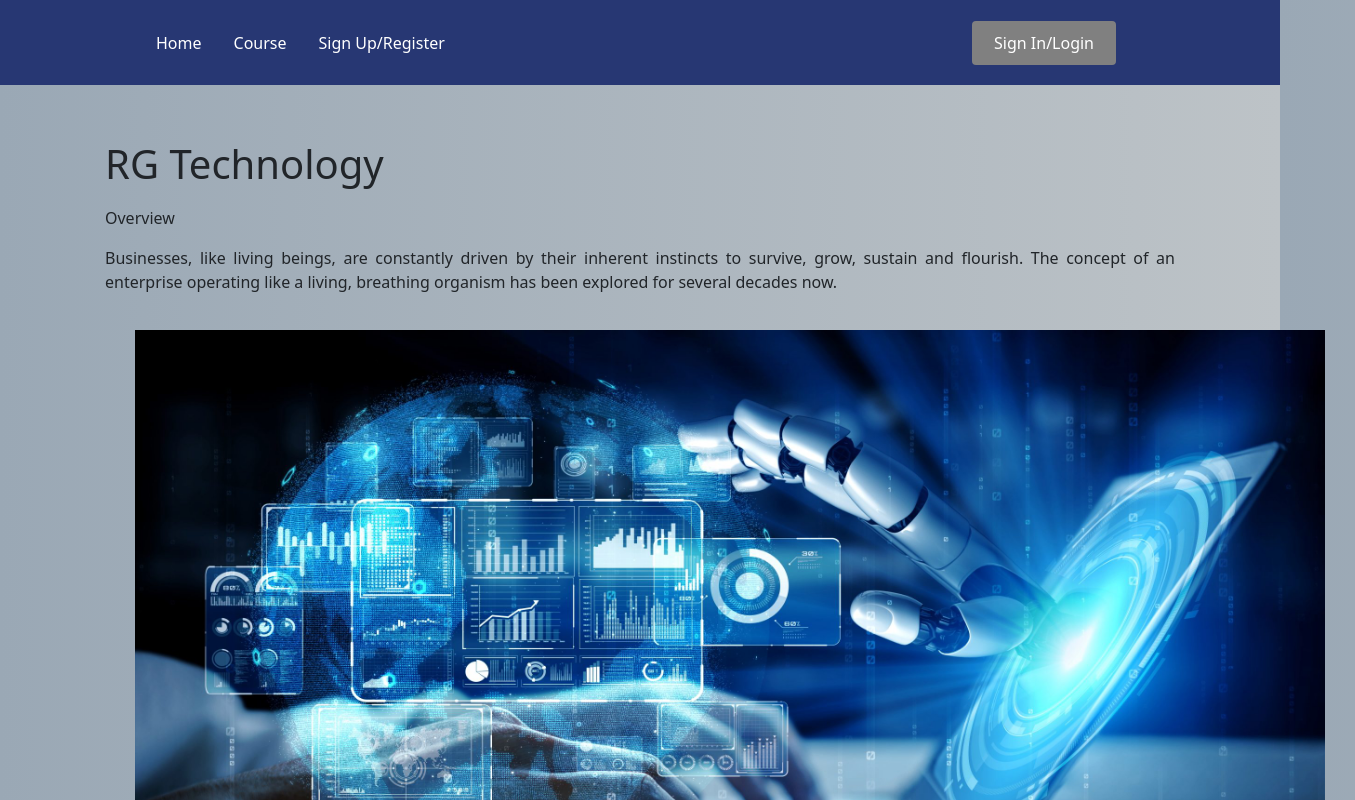
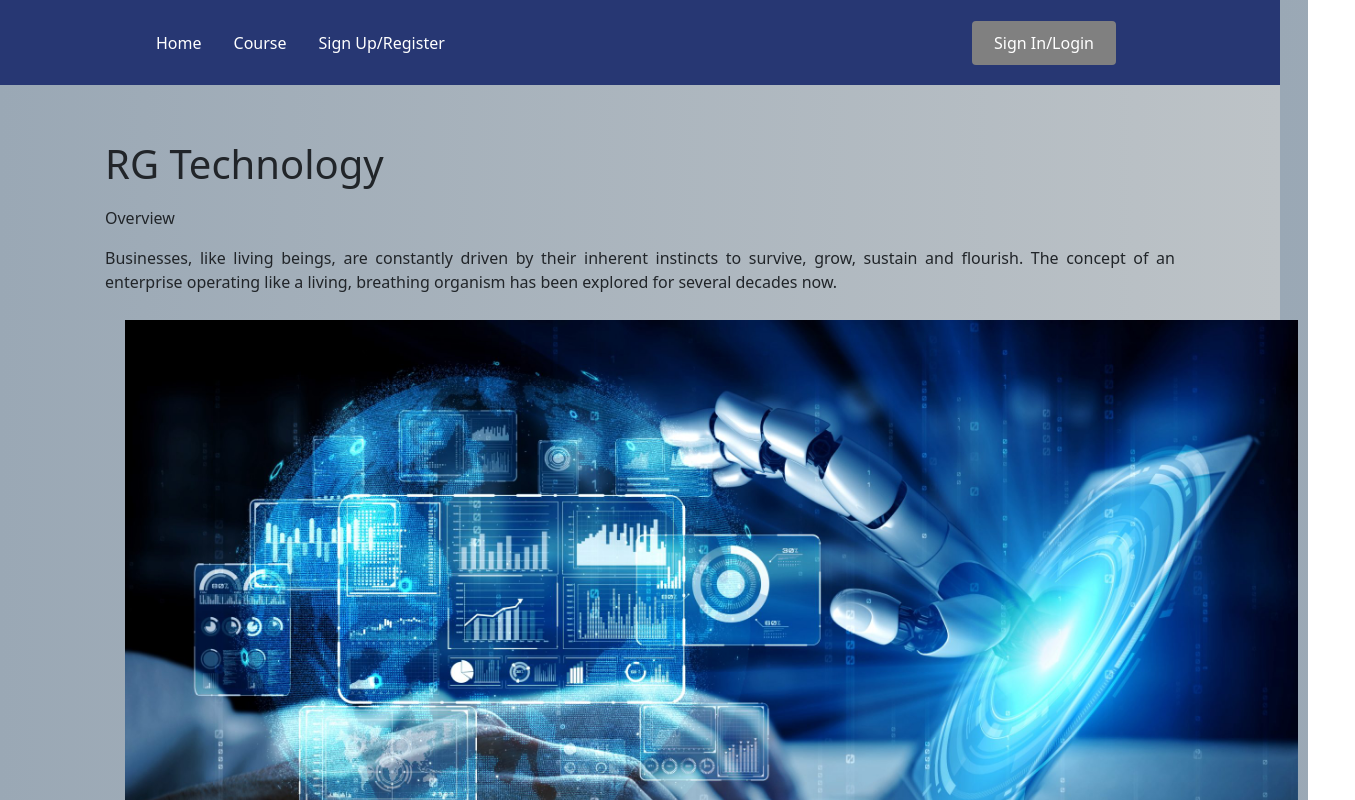
Before and after one commit to sarasri04/Property-UI, a React (Create React App) app: page / in a window 1280 px wide. Shown: the top 800 px of the page, 1355 px wide, since content can reach past the window. Built offline with nearby package versions, Linux system fonts and the light colour scheme.

Commit message:
image padding adjusted

```diff
--- a/src/components/homepage/homepage.css
+++ b/src/components/homepage/homepage.css
@@ -1,5 +1,9 @@
 .form-image{
     padding: 20px 30px;
-    width: 1250px;
     height: 680px;
+    padding-left: 20px;
+    padding-top: 10px;
+    padding-right: 10px;
+    padding-bottom: 10px;
+
 }
```
